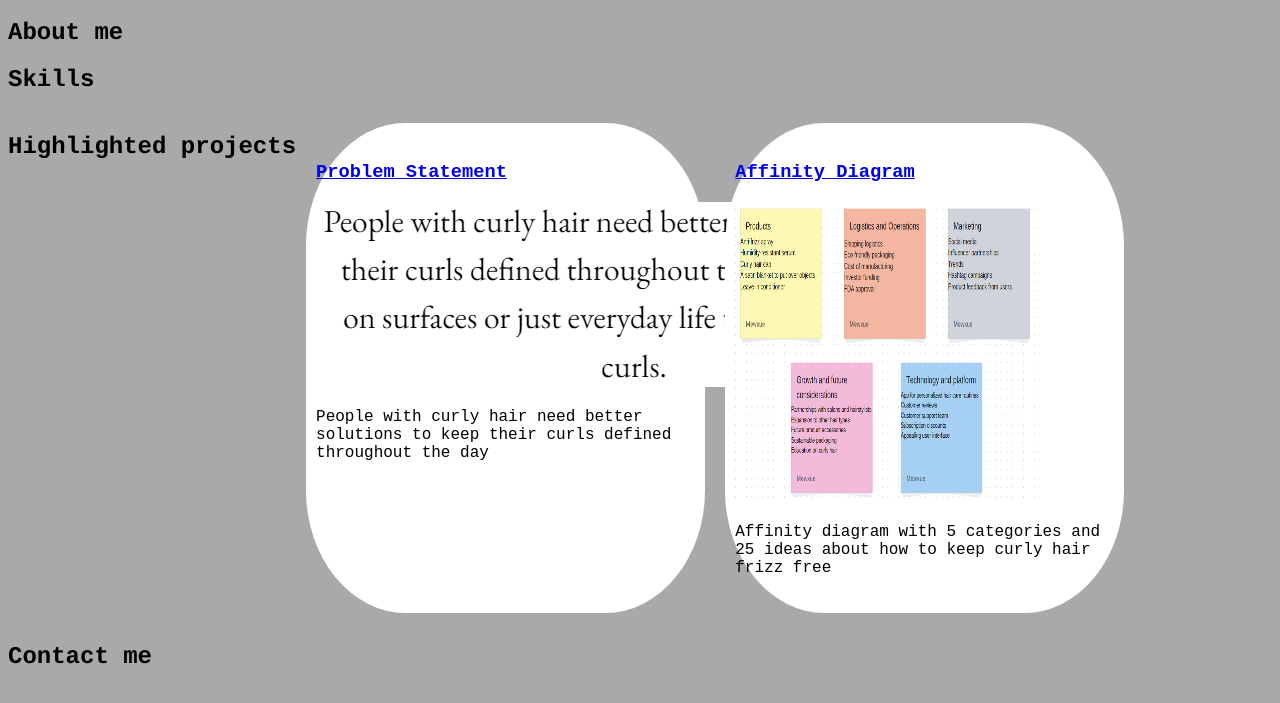
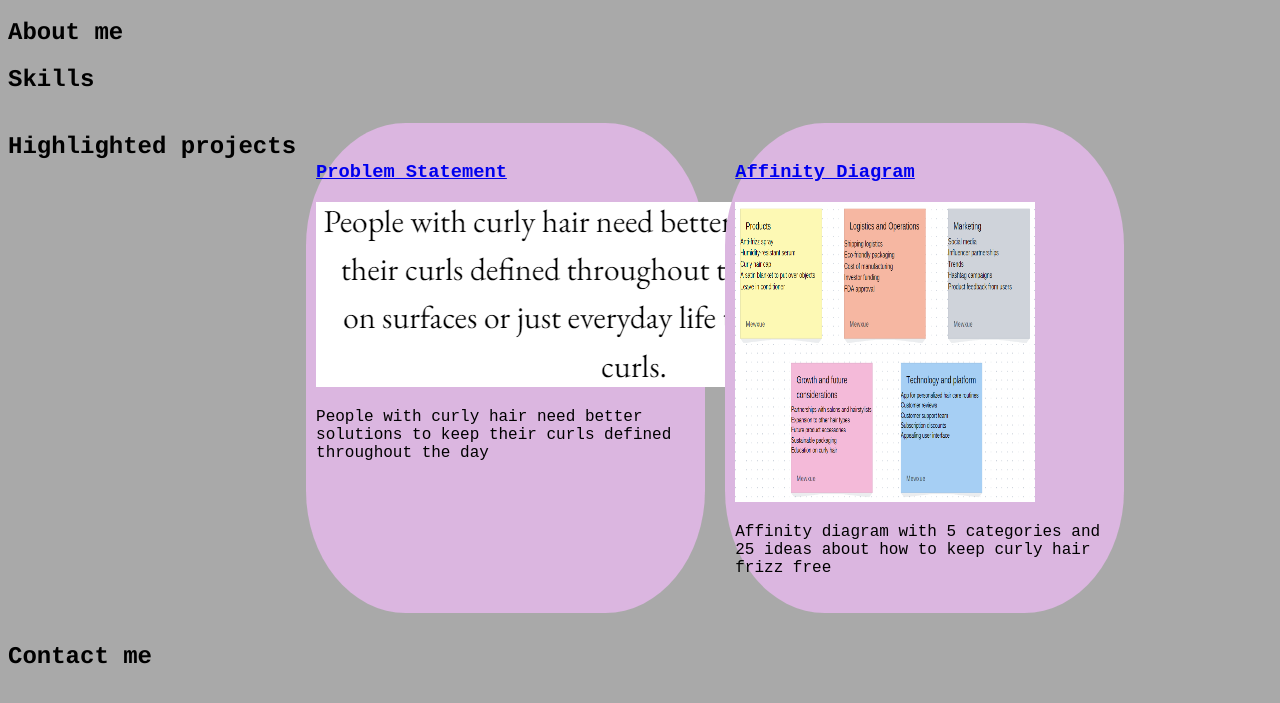
Before and after one commit to alexmarinov0/alexmarinov0.github.io, a plain HTML site: page index.html in a window 1280 px wide. Shown: the part 61-764 px from the top of the page. Drawn offline with Linux system fonts and the light colour scheme.

Commit message:
background color

```diff
--- a/styles.css
+++ b/styles.css
@@ -16,6 +16,6 @@ h1 {
     width: 30%;
     margin: 10px;
     padding: 20px 10px;
-    background: white;
+    background: rgb(219, 182, 224);
     border-radius: 25%;
 }
```
